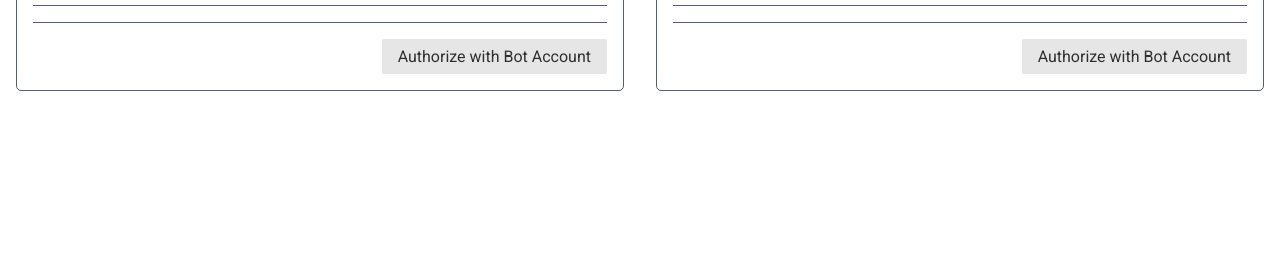
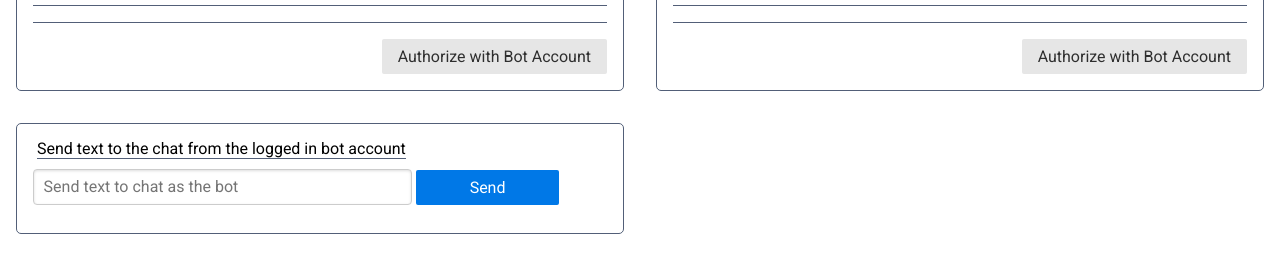
Before and after one commit to OdatNurd/devember-2021, a website: page dashboard/twitch.html in a window 1280 px wide. Shown: the part 138-410 px from the top of the page. Drawn offline with nearby package versions, Linux system fonts and the light colour scheme.

Commit message:
Include the ability to send to chat from the dash
As the final step in the initial chat related code, this adds some
functionality to the dashboard to allow text to be sent to the chat as
the bot account, which might be handy for a variety of reasons, such as
talking to the chat during an intermission, or fooling people into
thinking the bot is smarter than it is, etc.

```diff
--- a/dashboard/css/twitch.css
+++ b/dashboard/css/twitch.css
@@ -18,6 +18,11 @@ bot-card > h1 {
   text-align: center;
   border-bottom: 1px solid #525f78;
   margin: 4px;
+}
+
+bot-card > legend {
+  border-bottom: 1px solid #525f78;
+  margin: 1em 4px 4px 4px;
 }
 
 user-info {
--- a/dashboard/js/twitch.js
+++ b/dashboard/js/twitch.js
@@ -135,3 +135,18 @@ function displayLoginInfo(panel, acctInfo) {
 // that sets up the panel as appropriate.
 nodecg.sendMessage('get-bot-user-info');
 nodecg.sendMessage('get-user-user-info');
+
+// The panel as an input and a button that can be used to trigger sending text
+// to the chat from the dashboard. Listen for clicks and send chat messages if
+// possible.
+const form = document.getElementById('bot-speak');
+const text = document.getElementById('text-to-say');
+
+// Respond to submitting the form by sending text to the chat via a message.
+form.addEventListener('submit', e => {
+  e.preventDefault();
+  nodecg.sendMessage('say-in-chat', text.value);
+});
+
+
+// =============================================================================
--- a/dashboard/twitch.html
+++ b/dashboard/twitch.html
@@ -53,6 +53,23 @@
 
   </div>
 
+  <div class="pure-g">
+
+    <div class="pure-u-1-2">
+      <bot-card>
+        <legend>Send text to the chat from the logged in bot account</legend>
+        <form class="pure-form" id="bot-speak">
+          <fieldset>
+            <input class="pure-input-2-3" id="text-to-say" placeholder="Send text to chat as the bot" />
+            <button type="submit" class="pure-button pure-button-primary pure-input-1-4">Send</button>
+          </fieldset>
+        </form>
+      </bot-card>
+    </div>
+
+  </div>
+
+
   <script type="text/javascript" src="js/twitch.js"></script>
 </body>
 </html>
```
Also changed, not shown: extension/chat.js (+9 -0 lines).
